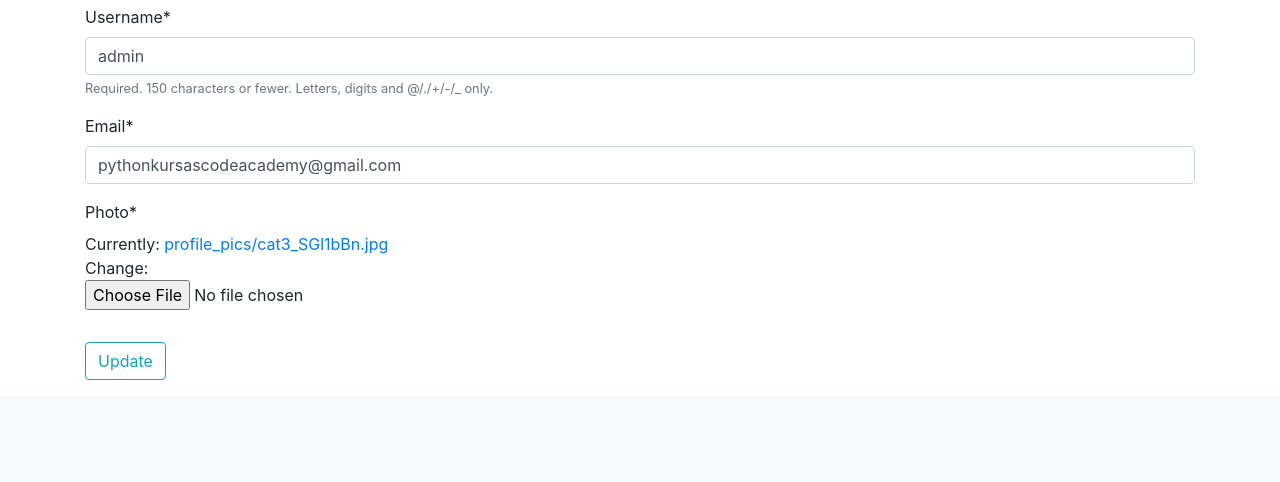
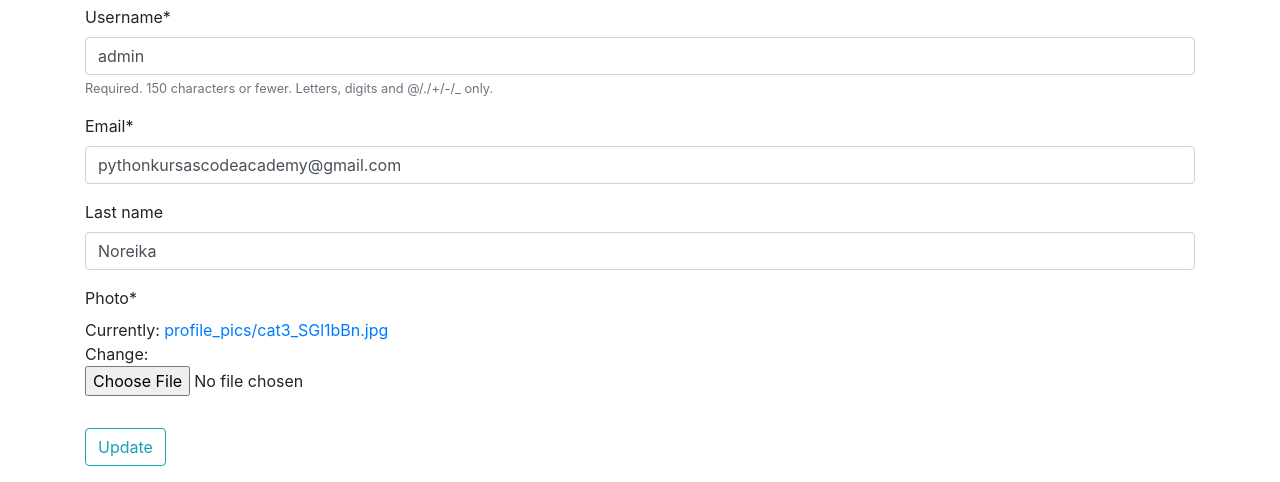
Before and after one commit to DonatasNoreika/local_library_django, a Django app: page /library/profile/ in a window 1280 px wide. Shown: the part 463-945 px from the top of the page. Before the commit the page ends 843 px from the top, so only its background shows below. Run offline with Django 4.2, Linux system fonts and the light colour scheme; a user stored in the database is signed in; data comes from the database, SQL or seed files in the repository; both versions use the stored data as it was after the commit; some libraries are stand-ins or nearby versions.

Commit message:
10 small

```diff
--- a/mysite/library/forms.py
+++ b/mysite/library/forms.py
@@ -14,7 +14,7 @@ class UserUpdateForm(forms.ModelForm):
 
     class Meta:
         model = User
-        fields = ['username', 'email']
+        fields = ['username', 'email', 'last_name']
 
 
 class ProfileUpdateForm(forms.ModelForm):
--- a/mysite/library/templates/profile.html
+++ b/mysite/library/templates/profile.html
@@ -10,6 +10,7 @@
         <img class="rounded-circle account-img" src="{{ user.profile.photo.url }}">
           <div class="media-body">
           <h2 class="account-heading">{{ user.username }}</h2>
+              <p class="text-secondary">{{ user.last_name }}</p>
           <p class="text-secondary">{{ user.email }}</p>
         </div>
       </div>
```
Also changed, not shown: mysite/db.sqlite3.
